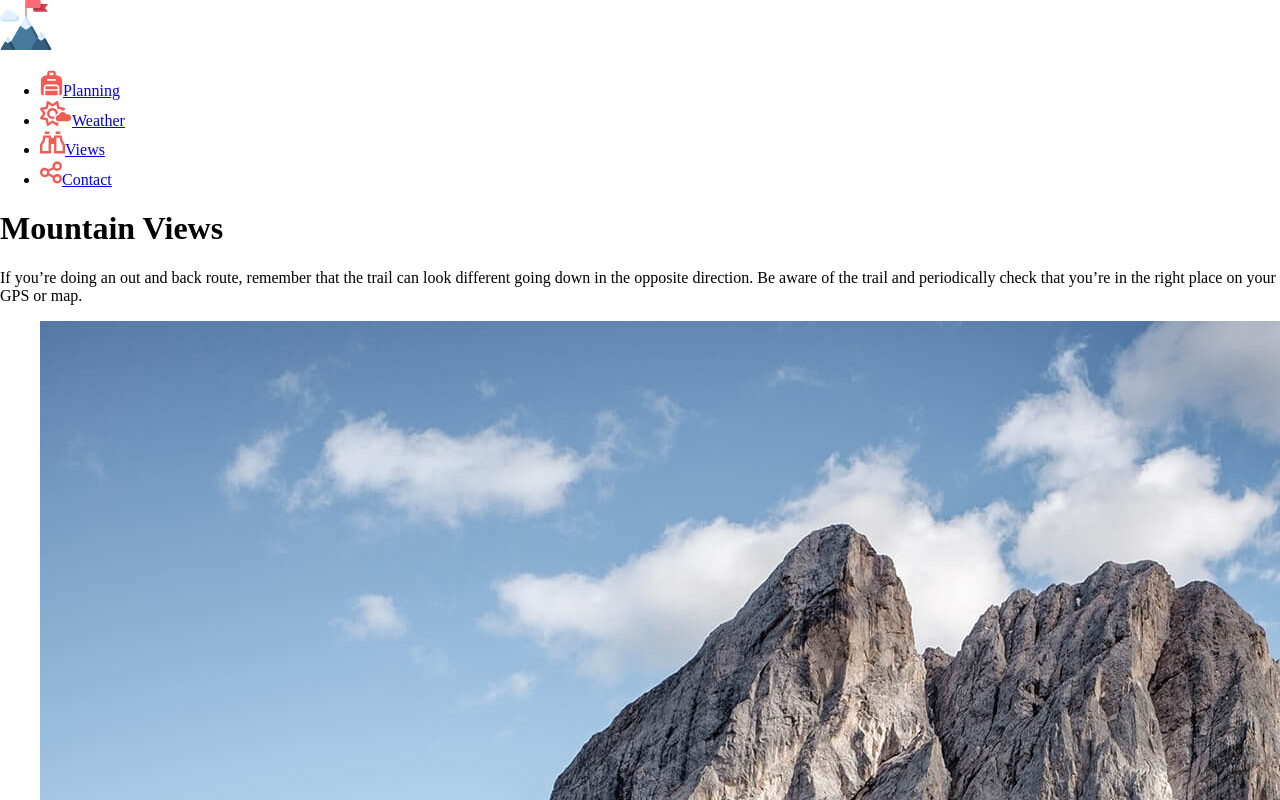
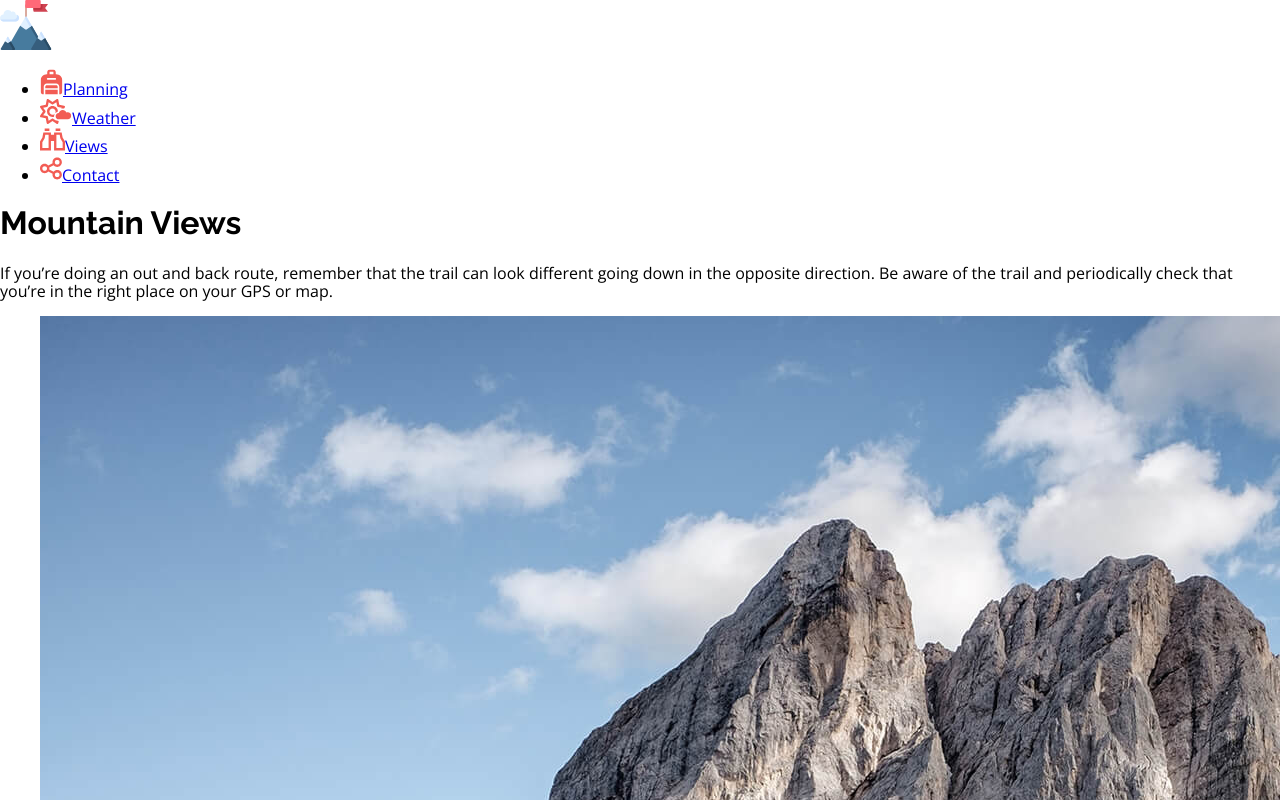
Before and after one commit to rf498/Info-552, a plain HTML site: page views.html in a window 1280 px wide. Shown: the top 800 px of the page. Drawn offline with nearby package versions, Linux system fonts and the light colour scheme.

Commit message:
added Google Fonts

```diff
--- a/scss/base/_typography.scss
+++ b/scss/base/_typography.scss
@@ -1,3 +1,14 @@
 /* =============
     Typography
 ============= */
+
+body {
+    font-family: "Open Sans", sans-serif;
+    font-optical-sizing: auto;
+
+  }
+
+  h1{
+    font-family: "Raleway", sans-serif;
+  font-optical-sizing: auto;
+  }
--- a/views.html
+++ b/views.html
@@ -4,6 +4,13 @@
     <meta charset="UTF-8">
     <meta name="viewport" content="width=device-width, initial-scale=1.0">
     <meta http-equiv="X-UA-Compatible" content="ie=edge">
+
+    <!--Google Fonts-->
+    <link rel="preconnect" href="https://fonts.googleapis.com">
+    <link rel="preconnect" href="https://fonts.gstatic.com" crossorigin>
+    <link href="https://fonts.googleapis.com/css2?family=Open+Sans:ital,wght@0,300..800;1,300..800&family=Raleway:ital,wght@0,100..900;1,100..900&display=swap" rel="stylesheet">
+
+    <!--Style Sheet-->
     <link rel="stylesheet" href="css/styles.css">
     <title>Week 2</title>
 </head>
```
Also changed, not shown: contact.html (+7 -0 lines), index.html (+8 -0 lines), css/styles.css.
